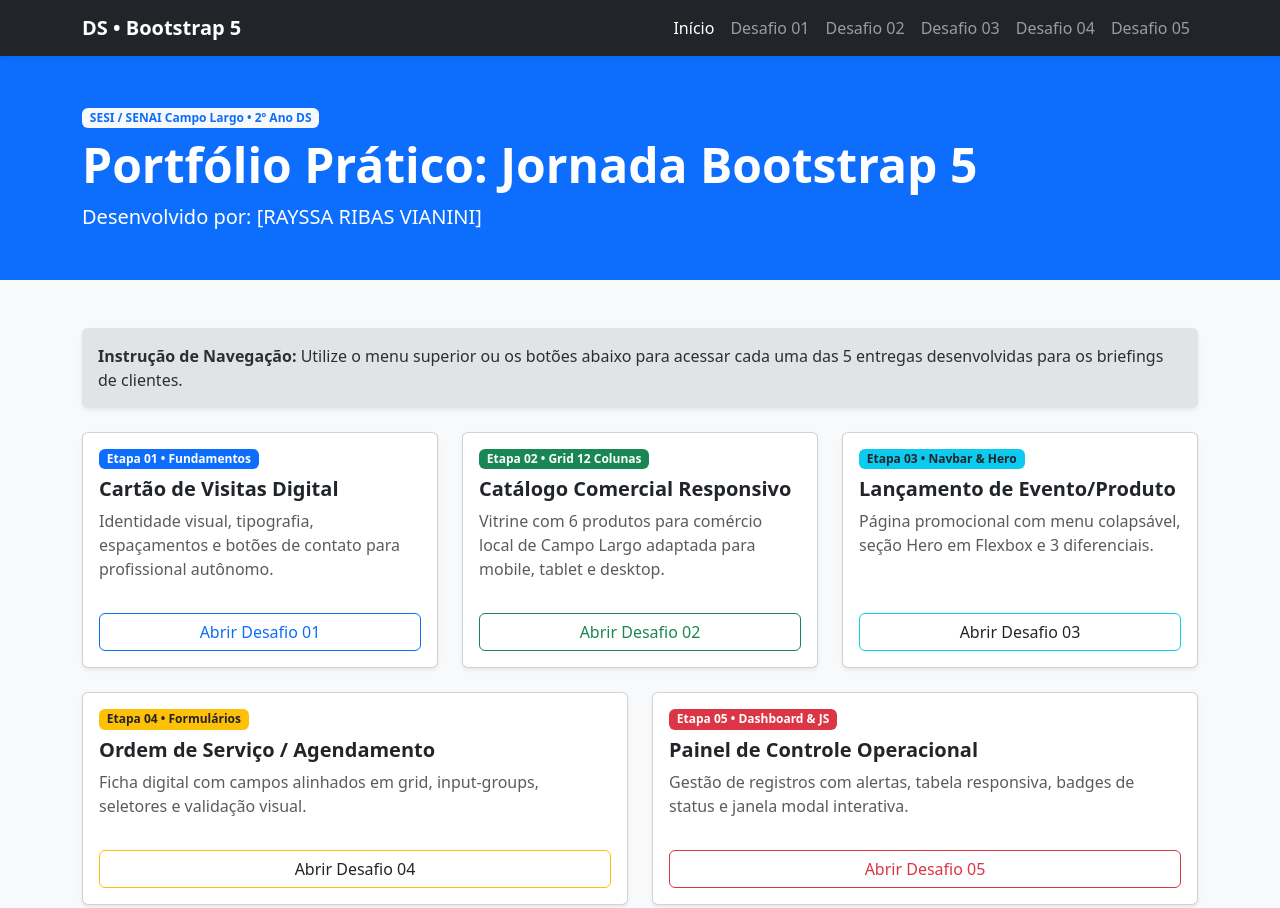
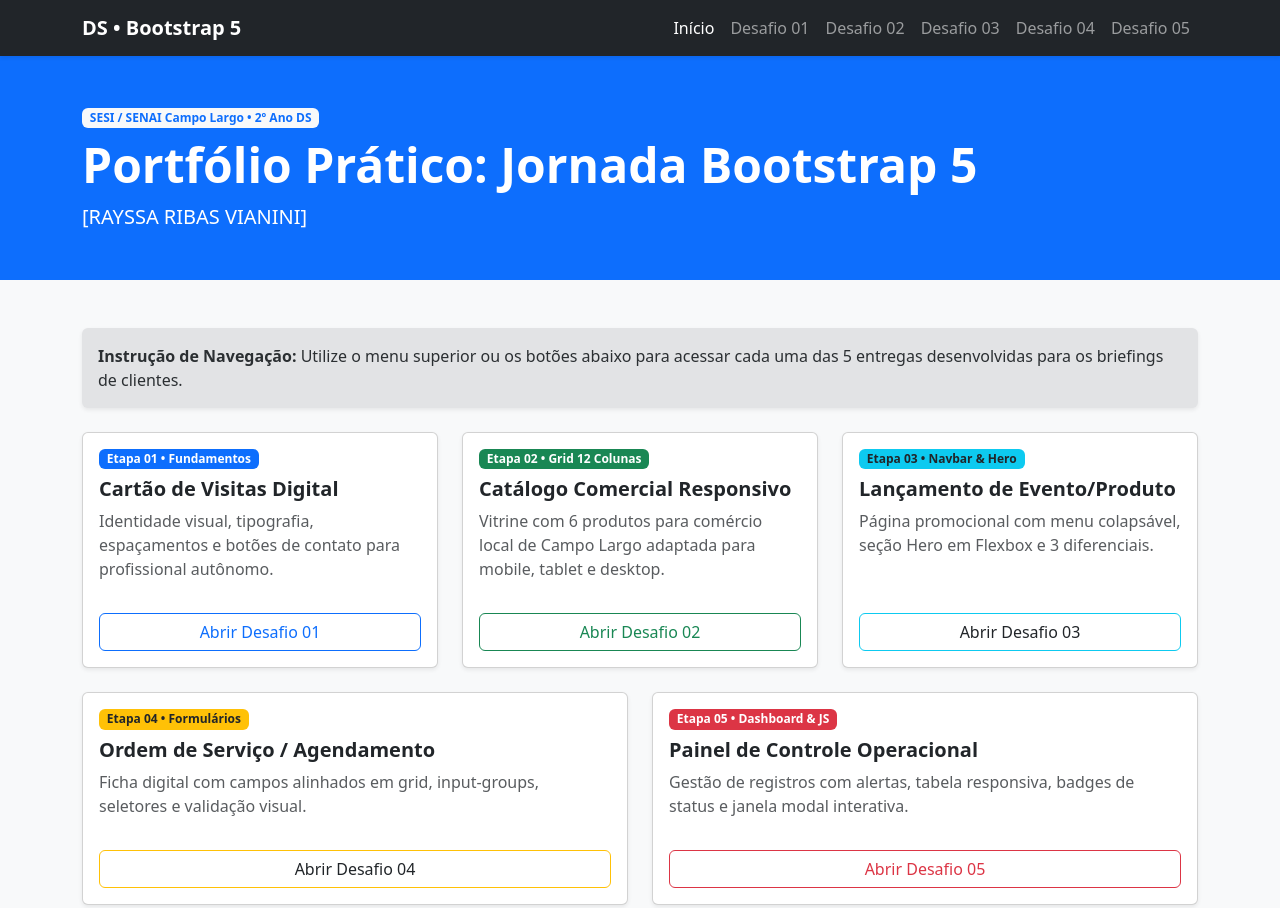
Before and after one commit to rayssaribasvianini01-debug/ATIVIDADE_BOOTSTRAP_RAYSSA_RIBAS, a plain HTML site: page index.html in a window 1280 px wide. Shown: the top 908 px of the page. Drawn offline with nearby package versions, Linux system fonts and the light colour scheme.

Commit message:
Atualizado

```diff
--- a/index.html
+++ b/index.html
@@ -49,7 +49,7 @@
         <div class="container">
             <span class="badge bg-light text-primary mb-2">SESI / SENAI Campo Largo • 2º Ano DS</span>
             <h1 class="display-5 fw-bold">Portfólio Prático: Jornada Bootstrap 5</h1>
-            <p class="lead mb-0">Desenvolvido por: <strong>[RAYSSA RIBAS VIANINI]</strong></p>
+            <p class="lead mb-0"> <strong>[RAYSSA RIBAS VIANINI]</strong></p>
         </div>
     </header>
 
```
Also changed, not shown: desafio01.html (renamed from desafio1.html), desafio02.html (renamed from desafio2.html), desafio03.html (renamed from desafio3.html), desafio04.html (renamed from desafio4.html), desafio05.html (renamed from desafio5.html), foto.perfil.jpg (added), imagem.jpg (added), imagem2.jpg (added).
